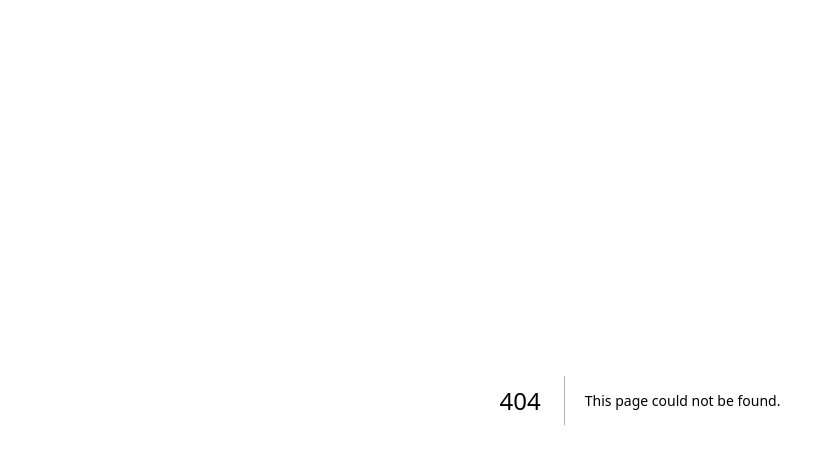
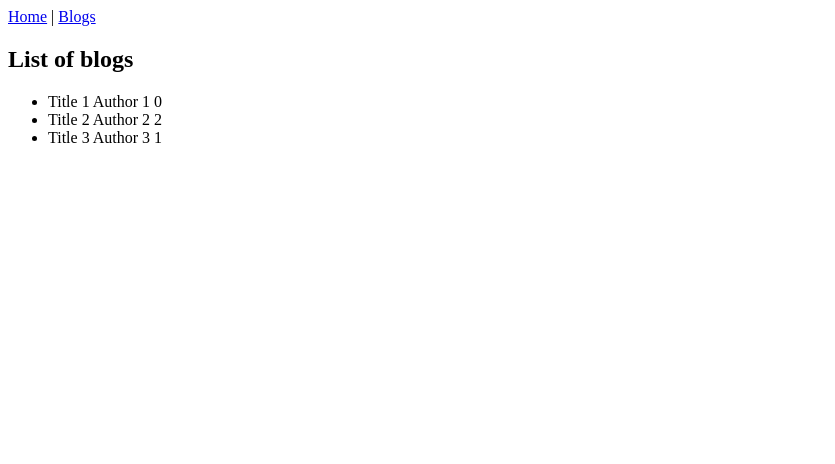
Before and after one commit to Atstincer/blog-app2, a Next.js app: page /blogs in a window 1280 px wide. Before the commit this address had no page. Shown: the top 464 px of the page, without its empty margins (0-835 px from the left). Built offline with nearby package versions, Linux system fonts and the light colour scheme.

Commit message:
1. Blog list

```diff
--- /dev/null
+++ b/app/blogs/page.tsx
@@ -0,0 +1,40 @@
+const blogs = [
+  {
+    id: 1,
+    title: 'Title 1',
+    author: 'Author 1',
+    url: 'www.url1.com',
+    likes: 0,
+  },
+  {
+    id: 2,
+    title: 'Title 2',
+    author: 'Author 2',
+    url: 'www.url2.com',
+    likes: 2,
+  },
+  {
+    id: 3,
+    title: 'Title 3',
+    author: 'Author 3',
+    url: 'www.url3.com',
+    likes: 1,
+  },
+]
+
+const Blogs = () => {
+  return (
+    <div>
+      <h2>List of blogs</h2>
+      <ul>
+        {blogs.map(b => (
+          <li key={b.id}>
+            {b.title} {b.author} {b.likes}
+          </li>
+        ))}
+      </ul>
+    </div>
+  )
+}
+
+export default Blogs
--- a/app/layout.tsx
+++ b/app/layout.tsx
@@ -1,29 +1,20 @@
-import type { Metadata } from "next";
-import { Geist, Geist_Mono } from "next/font/google";
-import "./globals.css";
+import Link from 'next/link'
 
-const geistSans = Geist({
-  variable: "--font-geist-sans",
-  subsets: ["latin"],
-});
-
-const geistMono = Geist_Mono({
-  variable: "--font-geist-mono",
-  subsets: ["latin"],
-});
-
-export const metadata: Metadata = {
-  title: "Create Next App",
-  description: "Generated by create next app",
-};
-
-export default function RootLayout({ children }: LayoutProps<"/">) {
+export default function RootLayout({
+  children,
+}: {
+  children: React.ReactNode
+}) {
   return (
-    <html
-      lang="en"
-      className={`${geistSans.variable} ${geistMono.variable} h-full antialiased`}
-    >
-      <body className="min-h-full flex flex-col">{children}</body>
+    <html lang="en">
+      <body>
+        <nav>
+          <Link href={'/'}>Home</Link>
+          {' | '}
+          <Link href={'/blogs'}>Blogs</Link>
+        </nav>
+        <div style={{ marginTop: 10 }}>{children}</div>
+      </body>
     </html>
-  );
+  )
 }
--- a/app/page.tsx
+++ b/app/page.tsx
@@ -1,69 +1,4 @@
-import Image from "next/image";
-
-export default function Home() {
-  return (
-    <div className="flex flex-col flex-1 items-center justify-center bg-zinc-50 font-sans dark:bg-black">
-      <main className="flex flex-1 w-full max-w-3xl flex-col items-center justify-between py-32 px-16 bg-white dark:bg-black sm:items-start">
-        <Image
-          className="dark:invert h-5 w-[100px]"
-          src="/next.svg"
-          alt="Next.js logo"
-          width={100}
-          height={20}
-          priority
-        />
-        <div className="flex flex-col items-center gap-6 text-center sm:items-start sm:text-left">
-          <h1 className="max-w-xs text-3xl font-semibold leading-10 tracking-tight text-black dark:text-zinc-50">
-            To get started, edit the{" "}
-            <code className="rounded bg-black/[.06] px-1.5 py-0.5 font-mono text-[0.9em] dark:bg-white/[.08]">
-              page.tsx
-            </code>{" "}
-            file.
-          </h1>
-          <p className="max-w-md text-lg leading-8 text-zinc-600 dark:text-zinc-400">
-            Looking for a starting point or more instructions? Head over to{" "}
-            <a
-              href="https://vercel.com/templates?framework=next.js&utm_source=create-next-app&utm_medium=appdir-template-tw&utm_campaign=create-next-app"
-              className="font-medium text-zinc-950 dark:text-zinc-50"
-            >
-              Templates
-            </a>{" "}
-            or the{" "}
-            <a
-              href="https://nextjs.org/learn?utm_source=create-next-app&utm_medium=appdir-template-tw&utm_campaign=create-next-app"
-              className="font-medium text-zinc-950 dark:text-zinc-50"
-            >
-              Learning
-            </a>{" "}
-            center.
-          </p>
-        </div>
-        <div className="flex flex-col gap-4 text-base font-medium sm:flex-row">
-          <a
-            className="flex h-12 w-full items-center justify-center gap-2 rounded-full bg-foreground px-5 text-background transition-colors hover:bg-[#383838] dark:hover:bg-[#ccc] md:w-[158px]"
-            href="https://vercel.com/new?utm_source=create-next-app&utm_medium=appdir-template-tw&utm_campaign=create-next-app"
-            target="_blank"
-            rel="noopener noreferrer"
-          >
-            <Image
-              className="dark:invert h-[14px] w-4"
-              src="/vercel.svg"
-              alt="Vercel logomark"
-              width={16}
-              height={14}
-            />
-            Deploy Now
-          </a>
-          <a
-            className="flex h-12 w-full items-center justify-center rounded-full border border-solid border-black/[.08] px-5 transition-colors hover:border-transparent hover:bg-black/[.04] dark:border-white/[.145] dark:hover:bg-[#1a1a1a] md:w-[158px]"
-            href="https://nextjs.org/docs?utm_source=create-next-app&utm_medium=appdir-template-tw&utm_campaign=create-next-app"
-            target="_blank"
-            rel="noopener noreferrer"
-          >
-            Documentation
-          </a>
-        </div>
-      </main>
-    </div>
-  );
+const Home = () => {
+  return <div>This is the home page</div>
 }
+export default Home
```
